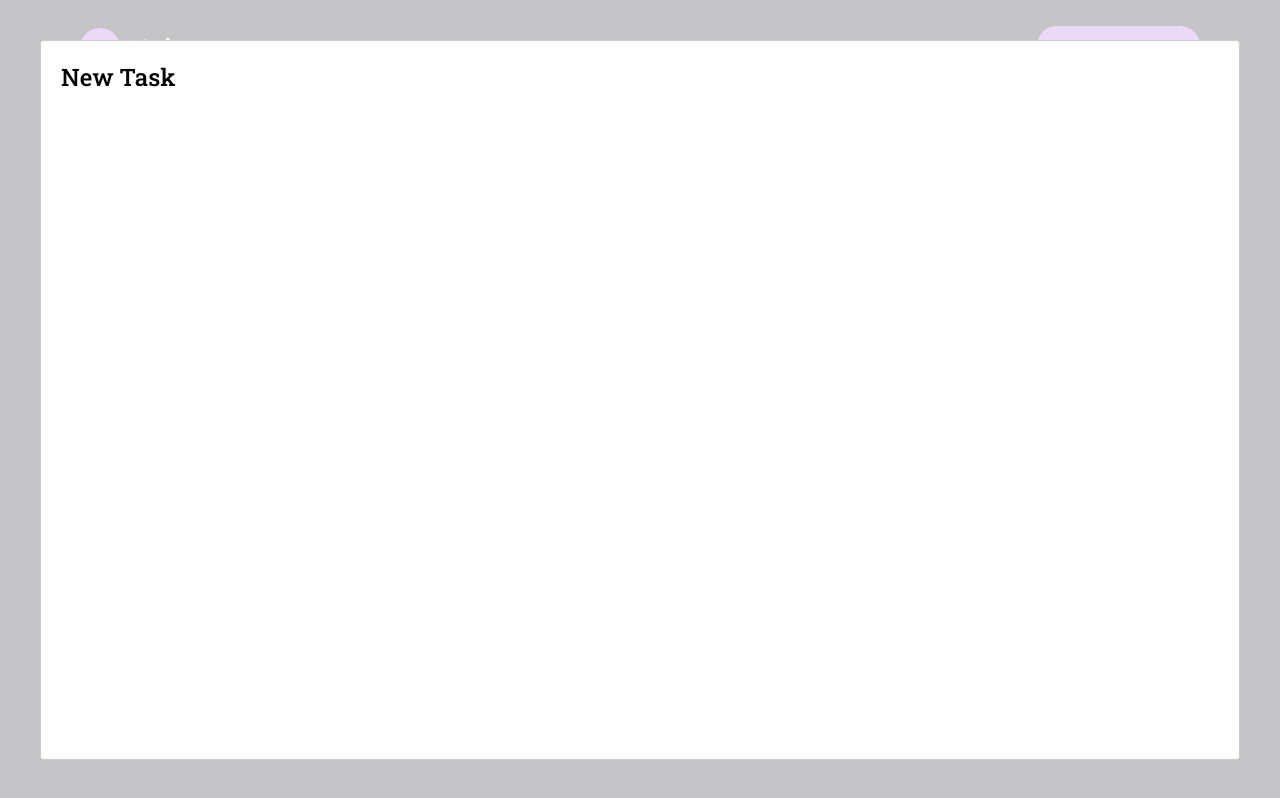
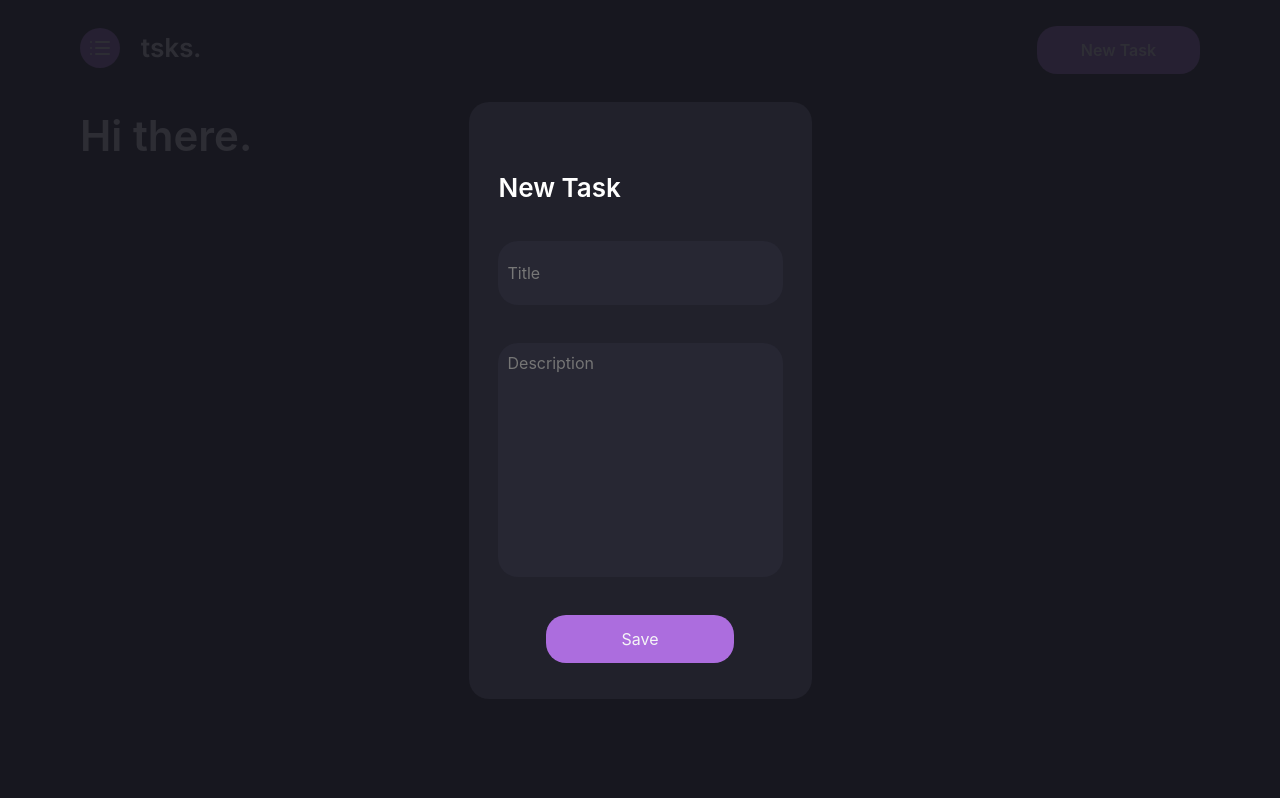
Before and after one commit to bivarz/tsks, a React (Create React App) app: page / in a window 1280 px wide. Both pictures are taken after a click on the button "New Task". Built offline with nearby package versions, Linux system fonts and the light colour scheme.

Commit message:
:wrench: adding modal style

```diff
--- a/src/App.tsx
+++ b/src/App.tsx
@@ -1,18 +1,30 @@
-import React from 'react';
+import React, { useState } from 'react';
+import Modal from 'react-modal';
+import Header from './components/Header';
+import Home from './pages/Home';
+import GlobalStyle from './styles/global';
+import NewTaskModal from './components/NewTaskModal';
 
-import Header from './components/Header';
+Modal.setAppElement('#root');
 
-import Home from './pages/Home';
+const App: React.FC = () => {
+  const [isNewTaskModalOpen, setIsNewTaskModalOpen] = useState(false);
 
-import GlobalStyle from './styles/global';
+  function handleOpenNewTaskModal() {
+    setIsNewTaskModalOpen(true);
+  }
 
-const App: React.FC = () => (
-
-  <>
-    <GlobalStyle />
-    <Header />
-    <Home />
-  </>
-);
+  function handleCloseNewTaskModal() {
+    setIsNewTaskModalOpen(false);
+  }
+  return (
+    <>
+      <GlobalStyle />
+      <Header onOpenNewTaskModal={handleOpenNewTaskModal} />
+      <Home />
+      <NewTaskModal isOpen={isNewTaskModalOpen} onRequestClose={handleCloseNewTaskModal} />
+    </>
+  );
+};
 
 export default App;
--- a/src/components/Header/index.tsx
+++ b/src/components/Header/index.tsx
@@ -1,33 +1,22 @@
 /* eslint-disable @typescript-eslint/no-use-before-define */
-import React, { useState } from 'react';
-import Modal from 'react-modal';
+import React from 'react';
+
 import { Container } from './styles';
 import Logo from '../../assets/Logo.svg';
 
-const Header: React.FC = () => {
-  const [isNewTaskModalOpen, setIsNewTaskModalOpen] = useState(false);
-
-  function handleOpenNewTaskModal() {
-    setIsNewTaskModalOpen(true);
+interface HeaderProps {
+  onOpenNewTaskModal: () => void
 }
 
-  function handleCloseNewTaskModal() {
-    setIsNewTaskModalOpen(false);
-  }
-
-  return (
+const Header: React.FC<HeaderProps> = ({ onOpenNewTaskModal }) => (
   <Container>
     <nav className="header-content">
       <figure>
         <img src={Logo} alt="logo" />
       </figure>
-        <button type="button" onClick={handleOpenNewTaskModal}>New Task</button>
+      <button type="button" onClick={onOpenNewTaskModal}>New Task</button>
     </nav>
-      <Modal isOpen={isNewTaskModalOpen} onRequestClose={handleCloseNewTaskModal}>
-        <h2>New Task</h2>
-      </Modal>
   </Container>
 );
-};
 
 export default Header;
--- a/src/components/NewTask/index.tsx
+++ /dev/null
@@ -1,14 +0,0 @@
-import React from 'react';
-
-// import { Container } from './styles';
-
-const Task: React.FC = () => {
-  const tasks = 0;
-  return (
-    <div>
-      Task:{tasks}
-    </div>
-  );
-};
-
-export default Task;
--- /dev/null
+++ b/src/components/NewTaskModal/index.tsx
@@ -0,0 +1,31 @@
+import React from 'react';
+import Modal from 'react-modal';
+
+import { Content, Title } from './styles';
+
+interface NewTaskModalProps {
+  isOpen: boolean;
+  onRequestClose: () => void
+}
+
+const NewTaskModal: React.FC<NewTaskModalProps> = ({ isOpen, onRequestClose }) => {
+  const tasks = 0;
+  return (
+
+    <Modal
+      isOpen={isOpen}
+      onRequestClose={onRequestClose}
+      overlayClassName="react-modal-overlay"
+      className="react-modal-content"
+    >
+      <Title>New Task</Title>
+      <Content>
+        <input type="text" placeholder="Title" />
+        <textarea contentEditable={false} className="text-area" placeholder="Description" />
+        <button type="button">Save</button>
+      </Content>
+    </Modal>
+
+  );
+};
+export default NewTaskModal;
--- /dev/null
+++ b/src/components/NewTaskModal/styles.ts
@@ -0,0 +1,62 @@
+import styled from 'styled-components';
+
+export const Content = styled.form`
+display: flex;
+flex-direction: column;
+width: 100%;
+align-items: center;
+justify-content: center;
+
+
+  input{
+    background: #272733;
+    border:none;
+    height:64px;
+    min-width:285px;
+    border-radius:20px;
+    margin: 38px 0;
+    padding-left: 10px;
+    color:#777777;
+    display: flex;
+    align-items: center;
+    font-family: "Inter",-apple-system, BlinkMacSystemFont, 'Segoe UI', Roboto, Oxygen, Ubuntu, Cantarell, 'Open Sans', 'Helvetica Neue', sans-serif;
+
+  }
+  input::placeholder{
+      color:#777777;
+      size: 16px;
+    }
+  textarea{
+    background: #272733;
+    border:none;
+    min-width:285px;
+    min-height:234px;
+    border-radius: 20px;
+    resize: none;
+    color:#777777;
+    padding:10px;
+    font-size:16px;
+    font-family: "Inter",-apple-system, BlinkMacSystemFont, 'Segoe UI', Roboto, Oxygen, Ubuntu, Cantarell, 'Open Sans', 'Helvetica Neue', sans-serif;
+  }
+
+  button{
+    margin-top:38px;
+    height:48px;
+    min-width:188px;
+    background:#AC6DDE ;
+    border-radius: 20px;
+    font-size:16px;
+    color:#F5F5F6;
+    font-family: "Inter",-apple-system, BlinkMacSystemFont, 'Segoe UI', Roboto, Oxygen, Ubuntu, Cantarell, 'Open Sans', 'Helvetica Neue', sans-serif;
+  }
+
+`;
+
+export const Title = styled.h1`
+color:#fff;
+font-size:26px;
+font-weight: 600;
+font-family: "Inter",-apple-system, BlinkMacSystemFont, 'Segoe UI', Roboto, Oxygen, Ubuntu, Cantarell, 'Open Sans', 'Helvetica Neue', sans-serif;
+margin-top:60px;
+margin-left:20px;
+`;
--- a/src/pages/Home/index.tsx
+++ b/src/pages/Home/index.tsx
@@ -2,7 +2,6 @@ import React, { useEffect, useState } from 'react';
 
 import { Container } from './styles';
 import Loading from '../../components/Loading/index';
-import Task from '../../components/NewTask/index';
 
 const Home: React.FC = () => {
   const [loading, setLoading] = useState(false);
@@ -13,7 +12,6 @@ const Home: React.FC = () => {
         <div className="title">
           <h1>Hi there.</h1>
         </div>
-        <Task />
       </div>
 
     </Container>
--- a/src/styles/global.ts
+++ b/src/styles/global.ts
@@ -29,4 +29,25 @@ button{
   border:none;
   outline:none;
 }
+.react-modal-overlay{
+background: rgba(24, 24, 32, 0.9);
+position: fixed;
+top:0;
+bottom:0;
+left: 0;
+right: 0;
+
+display: flex;
+align-items: center;
+justify-content: center;
+
+}
+
+.react-modal-content{
+  background: #21212B;
+  min-width: 343px;
+  min-height: 597px;
+  border-radius: 20px;
+  padding:10px;
+}
 `;
```
Lines whose indentation alone changed are shown as unchanged.
